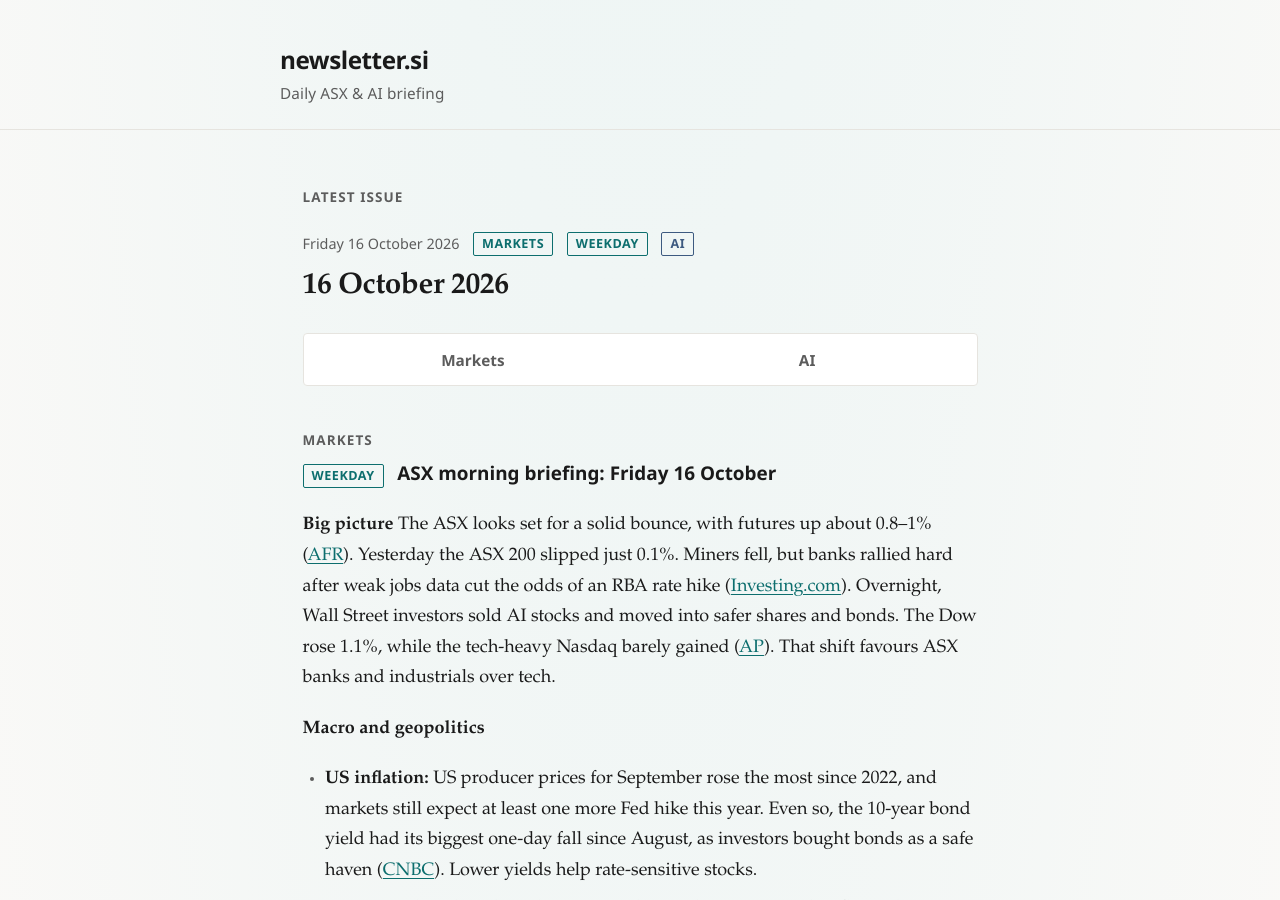
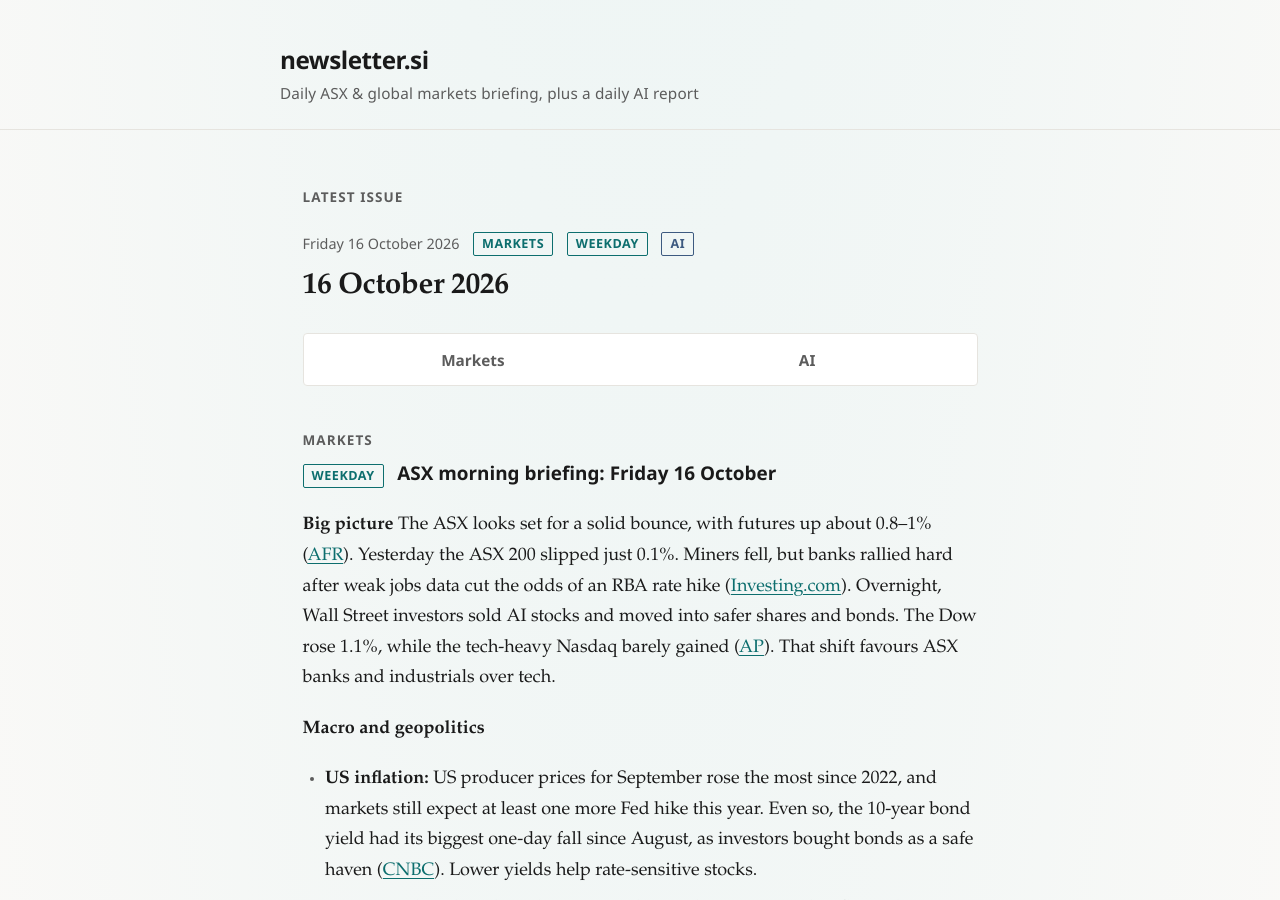
Before and after one commit to nick-nguyen-ai/newsletter.si, a Jekyll site: the page built from index.html, in a window 1280 px wide and 900 px high. Built offline with Jekyll 4.4.1, drawn with Linux system fonts in a browser that asks for light colours; part of the change alters nothing that is shown.

Commit message:
Fix home page social preview title to newsletter.si
Stop setting the home page title to Home (which made iMessage/Slack
previews read Home). Configure jekyll-seo-tag so the home <title>,
og:title and twitter:title are newsletter.si, with description/tagline
for og/twitter description, and keep issue titles as Title | newsletter.si.

Co-authored-by: nick-nguyen-ai <nick-nguyen-ai@users.noreply.github.com>

```diff
--- a/_config.yml
+++ b/_config.yml
@@ -1,6 +1,6 @@
 title: newsletter.si
-tagline: Daily ASX & AI briefing
-description: Daily markets and AI briefing — weekday ASX mornings, weekend global macro, and a daily AI report.
+tagline: Daily ASX & global markets briefing, plus a daily AI report
+description: Daily ASX & global markets briefing, plus a daily AI report
 url: "https://nick-nguyen-ai.github.io"
 baseurl: "/newsletter.si"
 lang: en
--- a/_layouts/default.html
+++ b/_layouts/default.html
@@ -3,7 +3,25 @@
 <head>
   <meta charset="utf-8">
   <meta name="viewport" content="width=device-width, initial-scale=1">
-  {% seo %}
+  {%- comment -%}
+    title=false: avoid jekyll-seo-tag appending the tagline on the home page
+    ("newsletter.si | …"). We emit <title> ourselves. og:/twitter: title still
+    come from the plugin (site.title on home, page.title on issues).
+  {%- endcomment -%}
+  {% seo title=false %}
+  {% if page.title and page.title != site.title %}
+  <title>{{ page.title }} | {{ site.title }}</title>
+  {% else %}
+  <title>{{ site.title }}</title>
+  {% endif %}
+  {%- comment -%}jekyll-seo-tag 2.8 does not emit twitter:description{%- endcomment -%}
+  {% if page.description %}
+  <meta property="twitter:description" content="{{ page.description | xml_escape }}">
+  {% elsif page.excerpt %}
+  <meta property="twitter:description" content="{{ page.excerpt | strip_html | normalize_whitespace | truncate: 200 | xml_escape }}">
+  {% else %}
+  <meta property="twitter:description" content="{{ site.description | xml_escape }}">
+  {% endif %}
   <link rel="stylesheet" href="{{ '/assets/css/style.css' | relative_url }}">
   <link rel="alternate" type="application/atom+xml" title="{{ site.title }}" href="{{ '/feed.xml' | relative_url }}">
 </head>
--- a/index.html
+++ b/index.html
@@ -1,6 +1,6 @@
 ---
 layout: default
-title: Home
+# No page title — jekyll-seo-tag then uses site.title (newsletter.si) for previews
 ---
 
 {% assign seen = "" %}
```
